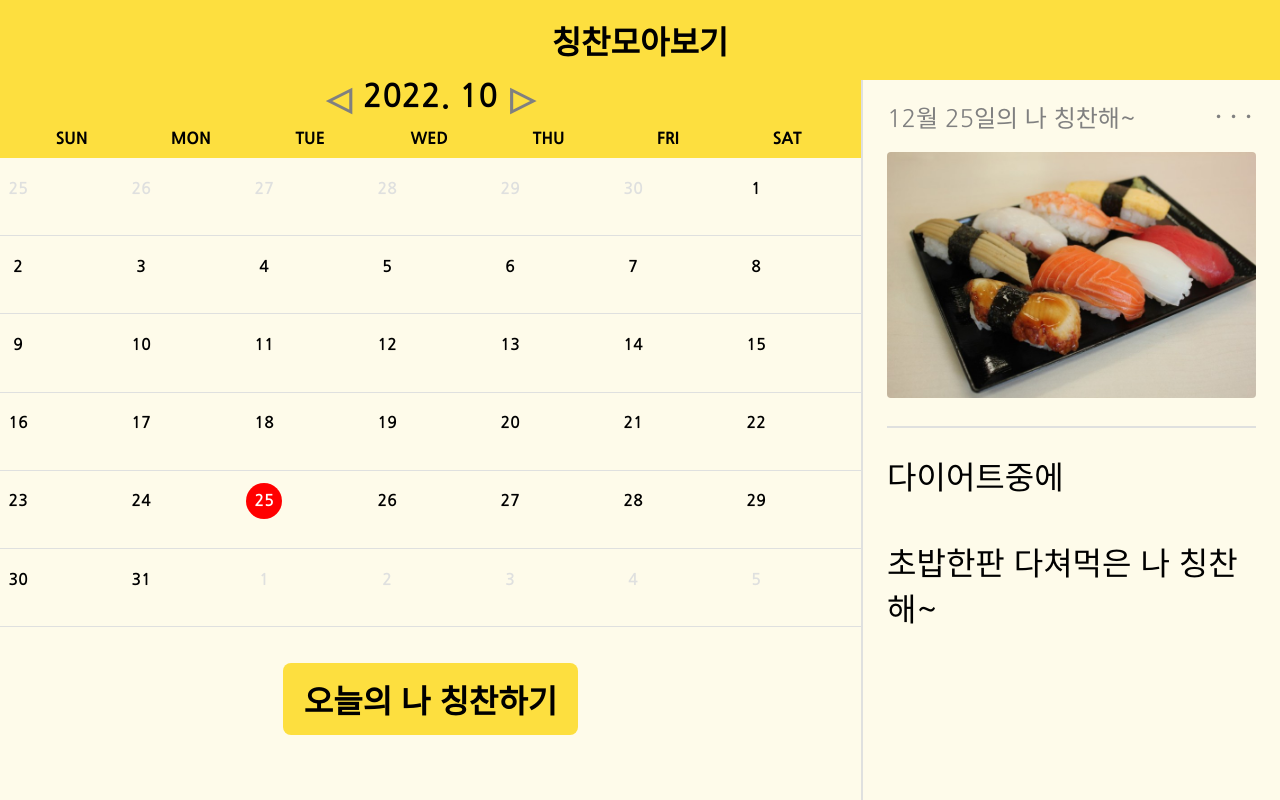
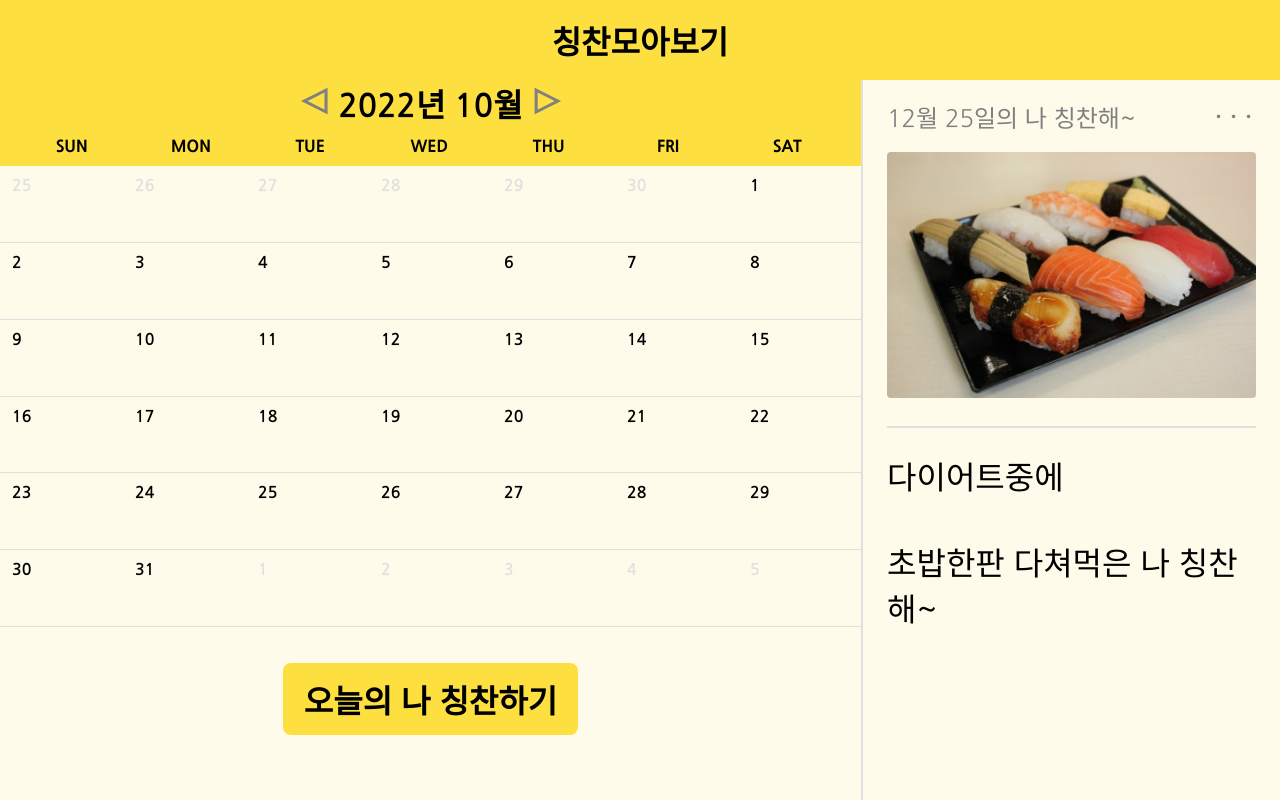
Before and after one commit to Woohyeok97/CCH, a React (Create React App) app in the folder front/: page /list in a window 1280 px wide. Built offline with nearby package versions, Linux system fonts and the light colour scheme; no server answers.

Commit message:
캘린더UI custom hook 기능개발

```diff
--- a/front/src/component/list/calendar/calendar.jsx
+++ b/front/src/component/list/calendar/calendar.jsx
@@ -6,31 +6,19 @@ import LayoutBox from "../../common/layoutBox";
 import CalendarHeader from "./calendarHeader";
 import CalendarDay from "./calendarDay";
 import CalendarCell from "./calendarCell";
-import useGetContent from "../../../hooks/list/useGetContent";
+import { useSelector } from "react-redux";
 
 
 function Calendar() {
 
-  const [ currentDate, setCurrentDate ] = useState(new Date())
-  const [ selectDate, setSelectDate ] = useState(new Date())
-  const prevMonth = ()=> setCurrentDate(subMonths(currentDate, 1))
-  const nextMonth = ()=> setCurrentDate(addMonths(currentDate, 1))
-
-  const { getContents } = useGetContent()
-  useEffect(()=>{
-    getContents()
-  })
-
   return (
     <LayoutBox basis="80%" direction="column" justify="start">
       {/* 캘린더헤더 */}
-      <CalendarHeader currentDate={currentDate} prevMonth={prevMonth} nextMonth={nextMonth}/>
+      <CalendarHeader/>
       {/* 캘린더요일 */}
       <CalendarDay/>
       {/* 캘린더셀 */}
-      <LayoutBox direction="column" basis="90%">
-        <CalendarCell currentDate={currentDate}  selectDate={selectDate} setSelectDate={setSelectDate}/>
-      </LayoutBox>
+      <CalendarCell/>
     </LayoutBox>
   )
 }
--- a/front/src/component/list/calendar/calendarCell.jsx
+++ b/front/src/component/list/calendar/calendarCell.jsx
@@ -1,54 +1,31 @@
 /* eslint-disable */
 import React from "react";
 import styled from "styled-components";
-import { startOfMonth, endOfMonth, startOfWeek, endOfWeek } from "date-fns";
-import { addDays, format, isSameMonth, isSameDay } from "date-fns";
+import useSetCalendar from "../../../hooks/list/useSetCalendar";
+import LayoutBox from "../../common/layoutBox";
+
+const CellRowStyled = styled.div`
+  flex-basis : 90%;
+  display : flex;
+  flex-direction : column;
 
 
-function CalendarCell({ currentDate, selectDate, setSelectDate }) {
-
-  const monthStart = startOfMonth(currentDate) //이번달 시작일
-  const monthEnd = endOfMonth(currentDate) //이번달 마지막일
-  const startDay = startOfWeek(monthStart) //이번달 시작주, 시작일
-  const endDay = endOfWeek(monthEnd) //이번달 마지막주, 마지막일
-
-  let day = startDay
-  let days = []
-  let cell = []
-
-  while(day <= endDay) {
-    for(let i = 0; i < 7; i++) {
-      days = [...days, day]
-      day = addDays(day, 1)
-    }
-    cell.push(days)
-    days = [];
-  }
-
-  const result = cell.map((a)=> {
-    return <CellRow item={a} monthEnd={monthEnd} selectDate={selectDate} setSelectDate={setSelectDate}/>
-  } )
-
-  return result
-
-}
-
-const CellRowStyled = styled.div`
+  > .week {
     flex-basis : 100%;
     display : flex;
     justify-content : space-around;
     border-bottom : 1px solid #DFE0DF;
     padding-top : 12px;
 
-  > .today {
-    background-color : orange;
-  }
-
     > .cell-item {
       width : 14.25%;
       font-size : 1rem;
       font-weight : 600;
-
+      padding-left : 12px;
+    }
+    > .disabled {
+      color : #DFE0DF;
+    }
     > .selected {
       color : white;
       border : 1px solid transparent;
@@ -56,7 +33,6 @@ const CellRowStyled = styled.div`
       box-sizing: border-box;
       background-color : red;
     }
-
     > .not-selected {
       width : 36px;
       height : 36px;
@@ -65,23 +41,32 @@ const CellRowStyled = styled.div`
       align-items : center;
     }
   }
+`
 
-  > .disabled {
-    color : #DFE0DF;
+function CalendarCell() {
+
+  const { viewCalendar} = useSetCalendar()
+
+  return (
+    <CellRowStyled>
+    { viewCalendar() }
+    </CellRowStyled>
+  )
+
 }
 
-`
 
-function CellRow({ item, monthEnd, selectDate, setSelectDate }) {
 
-  return(
-    <CellRowStyled>
-    { item.map((a)=>{
-      return <div className={`cell-item ${isSameMonth(a, monthEnd) ? 'cell-item' : 'disabled' }`} onClick={()=>{ setSelectDate(a) }}>
-      <div className={`not-selected ${isSameDay(a, selectDate) ? 'selected' : 'not-selected'}`}>{format(a, 'd')}</div></div>
-    }) }
-    </CellRowStyled>
-  )
-}
+// function CellRow({ item, monthEnd, selectDate, setSelectDate }) {
+
+//   return(
+//     <CellRowStyled>
+//     { item.map((a)=>{
+//       return <div className={`cell-item ${isSameMonth(a, monthEnd) ? 'cell-item' : 'disabled' }`} onClick={()=>{ setSelectDate(a) }}>
+//       <div className={`not-selected ${isSameDay(a, selectDate) ? 'selected' : 'not-selected'}`}>{format(a, 'd')}</div></div>
+//     }) }
+//     </CellRowStyled>
+//   )
+// }
 
 export default CalendarCell
--- a/front/src/component/list/calendar/calendarDay.jsx
+++ b/front/src/component/list/calendar/calendarDay.jsx
@@ -1,6 +1,9 @@
 /* eslint-disable */
 import React from "react";
 import styled from "styled-components";
+
+//custom hooks
+import useSetCalendar from "../../../hooks/list/useSetCalendar";
 
 
 const CalendarDayStyled = styled.div`
@@ -19,11 +22,11 @@ const CalendarDayStyled = styled.div`
 
 function CalendarDay() {
 
-  const 요일 = ['SUN','MON','TUE','WED','THU','FRI','SAT']
+  const { setDays } = useSetCalendar()
 
   return (
     <CalendarDayStyled>
-      { 요일.map((a)=> <div className="day">{a}</div>) }
+    { setDays() }
     </CalendarDayStyled>
   )
 }
--- a/front/src/component/list/calendar/calendarHeader.jsx
+++ b/front/src/component/list/calendar/calendarHeader.jsx
@@ -1,7 +1,10 @@
 /* eslint-disable */
-import React from "react";
+import React, { useEffect } from "react";
 import styled from "styled-components";
 import { format } from 'date-fns'
+
+//custom hooks
+import useSetCalendar from "../../../hooks/list/useSetCalendar";
 
 const CalendarHeaderStyled = styled.div`
   flex-basis : 7%;
@@ -23,13 +26,16 @@ const DateBoxStyled = styled.h1`
   }
 `
 
-function CalendarHeader({ currentDate, prevMonth, nextMonth }) {
+function CalendarHeader() {
+
+  const { currentDate, nextMonth, prevMonth, } = useSetCalendar()
+  const month = format(new Date(currentDate), 'yyyy년 MM월')
 
   return (
     <CalendarHeaderStyled justify="center">
       <DateBoxStyled>
         <span className="btn left" onClick={()=>{ prevMonth() }}>◁</span>
-        <span className="date">{format(currentDate, 'yyyy')}. {format(currentDate, 'M')}</span>
+        <span className="date">{ month }</span>
         <span className="btn right" onClick={()=>{ nextMonth() }}>▷</span>
       </DateBoxStyled>
     </CalendarHeaderStyled>
--- /dev/null
+++ b/front/src/hooks/list/useSetCalendar.jsx
@@ -0,0 +1,64 @@
+/* eslint-disable */
+import React from "react";
+import { useSelector, useDispatch } from "react-redux";
+// date-fns Library
+import { addDays, endOfMonth, endOfWeek, startOfMonth, startOfWeek, isSameMonth, format, } from "date-fns";
+
+//reducers
+import { setNextMonth, setPrevMonth} from "../../store/currentDate";
+
+
+export default function useSetCalendar() {
+    const currentDate = useSelector( state => state.currentDate )
+    const distpatch = useDispatch();
+
+    // Month 변경함수
+    const nextMonth = ()=> distpatch(setNextMonth(currentDate))
+    const prevMonth = ()=> distpatch(setPrevMonth(currentDate))
+
+    // Days셀 컴포넌트 생성함수
+    const weekArray = ['SUN','MON','TUE','WED','THU','FRI','SAT']
+    const setDays = ()=>{
+        return weekArray.map((item, i) => <div key={`${item}${i}`} className="day">{ item }</div>)
+    }
+
+    // date셀 컴포넌트 생성함수
+    const monthStartDate = startOfMonth(new Date(currentDate)) // 이번달 시작일
+    const monthEndDate = endOfMonth(new Date(currentDate)) // 이번달 마지막일
+    const startDate = startOfWeek(monthStartDate) // 이번달 시작주 시작일
+    const endDate = endOfWeek(monthEndDate) // 이번달 마지막주 마지막일
+
+    let date = startDate
+    let week = []
+    let month = []
+
+    const setMonth = ()=> {
+        while(date <= endDate) {
+            for(let i = 0; i < weekArray.length; i++) {
+                week = [...week, date]
+                date = addDays(date, 1)
+            }
+            month = [...month, week]
+            week = []
+        }
+    }
+
+
+    const viewCalendar = ()=> {
+        setMonth()
+        return month.map((item, i)=> <div key={`${item}${i}`} className="week">{ setDateCell(item) }</div>)
+    }
+
+    const setDateCell = (item)=> {
+        return item.map((date, i)=> {
+            return (
+                <div key={`${item}${i}`} className={`cell-item ${isSameMonth(date, new Date(currentDate)) ? '' : 'disabled' }`}>
+                { format(date, 'd') }
+                </div>
+            )
+        })
+    }
+
+
+    return { currentDate, nextMonth, prevMonth, setDays, viewCalendar,}
+}
--- /dev/null
+++ b/front/src/store/currentDate.js
@@ -0,0 +1,24 @@
+/*eslint-disable*/
+import { createSlice } from "@reduxjs/toolkit";
+//date-fns 함수
+import { format, addMonths, subMonths } from "date-fns";
+
+
+
+const initialState = format(new Date, 'yyyy/MM/dd')
+
+const currentDateSlice = createSlice({
+    name : 'currentDateState',
+    initialState,
+    reducers : {
+        setNextMonth : (state, action)=>{
+            return state = format(addMonths(new Date(action.payload), 1), 'yyyy/MM/dd')
+        },
+        setPrevMonth : (state, action)=>{
+            return state = format(subMonths(new Date(action.payload), 1), 'yyyy/MM/dd')
+        }
+    }
+})
+
+export default currentDateSlice
+export const { setNextMonth, setPrevMonth } = currentDateSlice.actions
--- a/front/src/store/date.js
+++ /dev/null
@@ -1,17 +0,0 @@
-import { createSlice } from "@reduxjs/toolkit";
-
-const initialState = []
-
-const dateSlice = createSlice({
-    name : 'dateState',
-    initialState,
-    reducers : {
-        setDate : (state, action)=>{
-            state = action.payload
-        },
-
-    }
-})
-
-export default dateSlice
-export const { setDate } = dateSlice.actions
--- a/front/src/store/index.js
+++ b/front/src/store/index.js
@@ -5,7 +5,7 @@ import { configureStore } from "@reduxjs/toolkit";
 // state 모음
 import contentSlice from "./content";
 import uploadSlice from "./upload";
-import dateSlice from "./date";
+import currentDateSlice from "./currentDate";
 
 // state를 만든후, export default로 configureStore 함수에 등록후 내보내준다.
 // configureStore함수에 파라미터로 객체를 넣고 그안에 reducer(상태변경기) 속성에 state.reducer들을 등록해준다.
@@ -14,6 +14,6 @@ export default configureStore({
     reducer : {
         content : contentSlice.reducer,
         upload : uploadSlice.reducer,
-        date : dateSlice.reducer,
+        currentDate : currentDateSlice.reducer,
     }
 })
```
Lines whose indentation alone changed are shown as unchanged.
